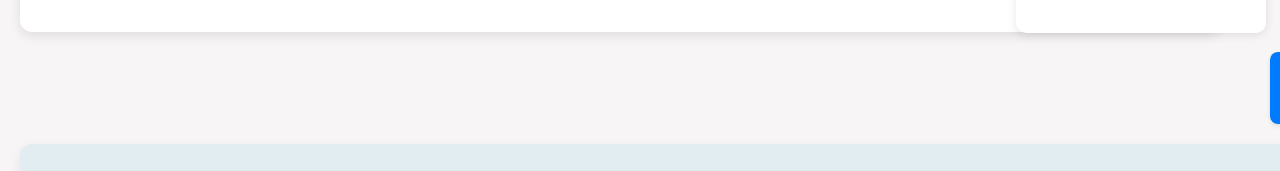
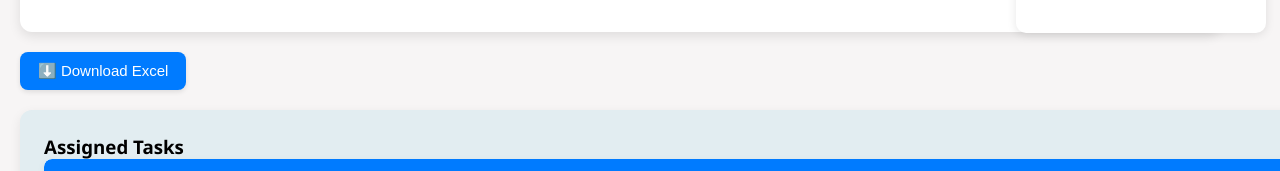
Before and after one commit to kavithaRani-AidenAI/Task-Management, a React (Create React App) app: page /employee-dashboard/1 in a window 1280 px wide. Shown: the part 443-614 px from the top of the page. Built offline with nearby package versions, Linux system fonts and the light colour scheme; no server answers; the HTML template or start-up script is replaced by a standard one.

Commit message:
changes done

```diff
--- a/src/Pages/AdminDashboard.jsx
+++ b/src/Pages/AdminDashboard.jsx
@@ -1,5 +1,6 @@
 import "./AdminDashboard.css";
 import * as XLSX from "xlsx";
+import DashboardHeader from "./DashboardHeader";
 import Footer from "./Footer";
 import Header from "./Header";
 import React, { useEffect, useState } from "react";
@@ -7,7 +8,6 @@ import TaskAssignForm from "./TaskAssignForm";
 import axios from "axios";
 import { saveAs } from "file-saver";
 import { useNavigate } from "react-router-dom";
-import DashboardHeader from "./DashboardHeader";
 
 export default function AdminDashboard() {
   const navigate = useNavigate();
@@ -428,7 +428,7 @@ export default function AdminDashboard() {
           <>
             <div className="table-header">
               <h3>Assigned Tasks</h3>
-              <button className="download-btn" onClick={exportTasksToExcel}>⬇️ Download Excel</button>
+
             </div>
             <TaskAssignForm
               activePage={activePage}
--- a/src/Pages/AdminLogin.css
+++ b/src/Pages/AdminLogin.css
@@ -5,7 +5,7 @@
         }
 
 .body {
-  margin: 0;
+  margin: 0x;
   padding: 0;
   min-height: 100vh;
   font-family: Arial, sans-serif;
--- a/src/Pages/EmployeeDashboard.css
+++ b/src/Pages/EmployeeDashboard.css
@@ -535,7 +535,7 @@ text-align: left;
   font-size: 15px;
   box-shadow: 0 2px 5px rgba(0, 0, 0, 0.1);
   transition: all 0.3s ease;
-  margin-left:1250px;
+
 }
 
 
```
